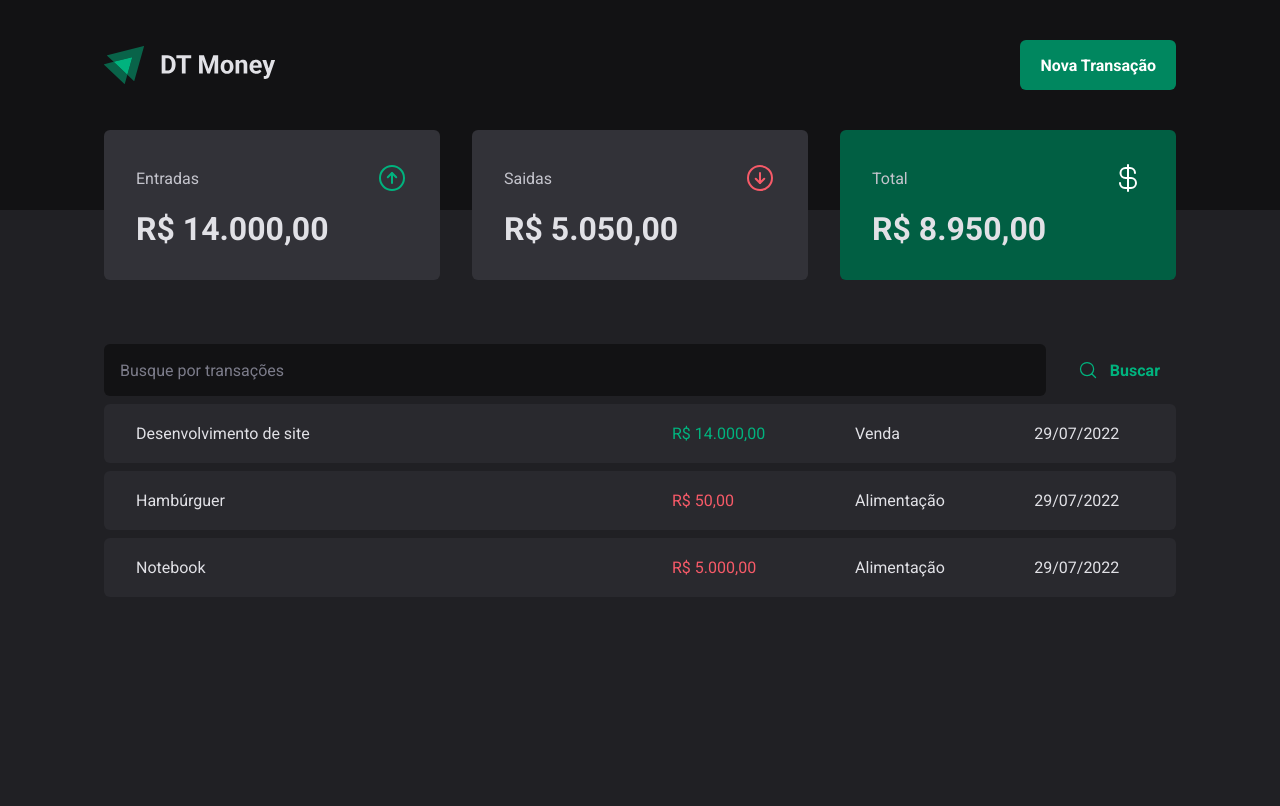
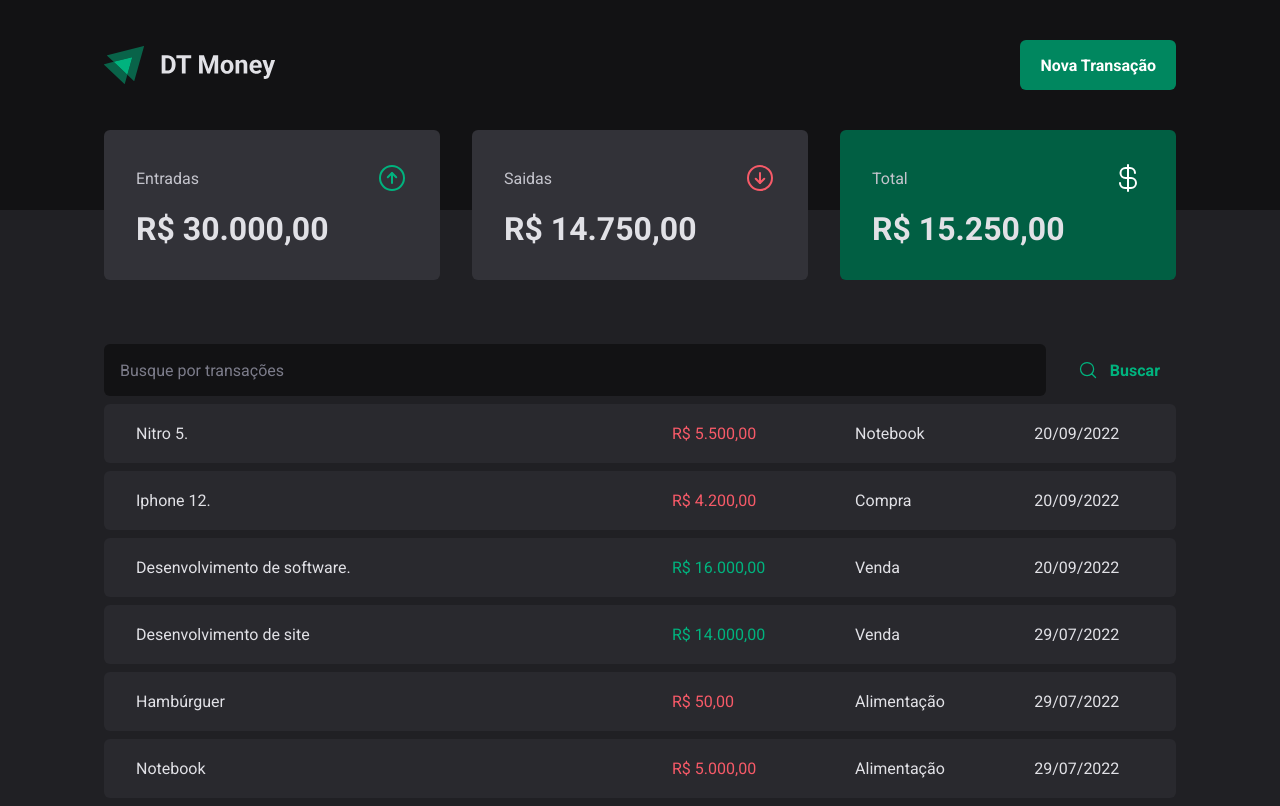
Before and after one commit to Arthur-art/reactjs-ignite-rocketseat-trilha-2022, a React (Vite) app in the folder Project/dt-money/: page / in a window 1280 px wide. Built offline with nearby package versions, Linux system fonts and the light colour scheme; data requests are answered from the project's data file.

Commit message:
Criando uma nova transacao

```diff
--- a/Project/dt-money/server.json
+++ b/Project/dt-money/server.json
@@ -23,6 +23,30 @@
       "category": "Alimentação",
       "price": 5000,
       "createdAt": "2022-07-29T19:30:44.505Z"
+    },
+    {
+      "category": "Venda",
+      "description": "Desenvolvimento de software.",
+      "price": 16000,
+      "type": "income",
+      "createdAt": "2022-09-20T01:56:23.761Z",
+      "id": 4
+    },
+    {
+      "category": "Compra",
+      "description": "Iphone 12.",
+      "price": 4200,
+      "type": "outcome",
+      "createdAt": "2022-09-20T02:08:21.852Z",
+      "id": 5
+    },
+    {
+      "category": "Notebook",
+      "description": "Nitro 5.",
+      "price": 5500,
+      "type": "outcome",
+      "createdAt": "2022-09-20T02:11:30.962Z",
+      "id": 6
     }
   ]
 }
--- a/Project/dt-money/src/components/NewTransactionModal/NewTransactionModal.tsx
+++ b/Project/dt-money/src/components/NewTransactionModal/NewTransactionModal.tsx
@@ -1,8 +1,11 @@
 import { zodResolver } from '@hookform/resolvers/zod'
 import * as Dialog from '@radix-ui/react-dialog'
 import { ArrowCircleDown, ArrowCircleUp, X } from 'phosphor-react'
+import { useContext } from 'react'
 import { Controller, useForm } from 'react-hook-form'
 import * as z from 'zod'
+import { TransactionsContext } from '../../contexts/TransactionsContext'
+import { api } from '../../libs/axios'
 import {
   CloseButton,
   Content,
@@ -18,14 +21,17 @@ const newTransactionFormSchema = z.object({
   type: z.enum(['income', 'outcome']),
 })
 
-type NewTransactionForminputs = z.infer<typeof newTransactionFormSchema>
+export type NewTransactionForminputs = z.infer<typeof newTransactionFormSchema>
 
 export const NewTransactionModal = () => {
+  const { createTransactions } = useContext(TransactionsContext)
+
   const {
     control,
     register,
     handleSubmit,
     formState: { isSubmitting },
+    reset,
   } = useForm<NewTransactionForminputs>({
     resolver: zodResolver(newTransactionFormSchema),
     defaultValues: {
@@ -33,8 +39,9 @@ export const NewTransactionModal = () => {
     },
   })
 
-  async function handleCreateNewTransaction(data: NewTransactionForminputs) {
-    await new Promise((resolve) => setTimeout(resolve, 2000))
+  async function handleCreateNewTransaction(query: NewTransactionForminputs) {
+    createTransactions(query)
+    reset()
   }
 
   return (
--- a/Project/dt-money/src/contexts/TransactionsContext.tsx
+++ b/Project/dt-money/src/contexts/TransactionsContext.tsx
@@ -1,4 +1,5 @@
 import { createContext, ReactNode, useEffect, useState } from 'react'
+import { NewTransactionForminputs } from '../components/NewTransactionModal/NewTransactionModal'
 import { api } from '../libs/axios'
 
 type Transaction = {
@@ -13,6 +14,7 @@ type Transaction = {
 type TransactionsContextType = {
   transactions: Transaction[]
   fetchTransactions: (query?: string) => Promise<void>
+  createTransactions: (query: NewTransactionForminputs) => Promise<void>
 }
 
 type TransactionsProviderProps = {
@@ -30,6 +32,8 @@ export const TransactionsProvider = ({
     const response = api.get('/transactions', {
       params: {
         q: query,
+        _sort: 'createdAt',
+        _order: 'desc',
       },
     })
 
@@ -38,12 +42,28 @@ export const TransactionsProvider = ({
     setTransactions(data)
   }
 
+  async function createTransactions(query: NewTransactionForminputs) {
+    const { category, description, price, type } = query
+
+    const response = await api.post('/transactions', {
+      category,
+      description,
+      price,
+      type,
+      createdAt: new Date(),
+    })
+
+    setTransactions((state) => [...state, response.data])
+  }
+
   useEffect(() => {
     fetchTransactions()
   }, [])
 
   return (
-    <TransactionsContext.Provider value={{ transactions, fetchTransactions }}>
+    <TransactionsContext.Provider
+      value={{ transactions, fetchTransactions, createTransactions }}
+    >
       {children}
     </TransactionsContext.Provider>
   )
```
Lines whose indentation alone changed are shown as unchanged.
